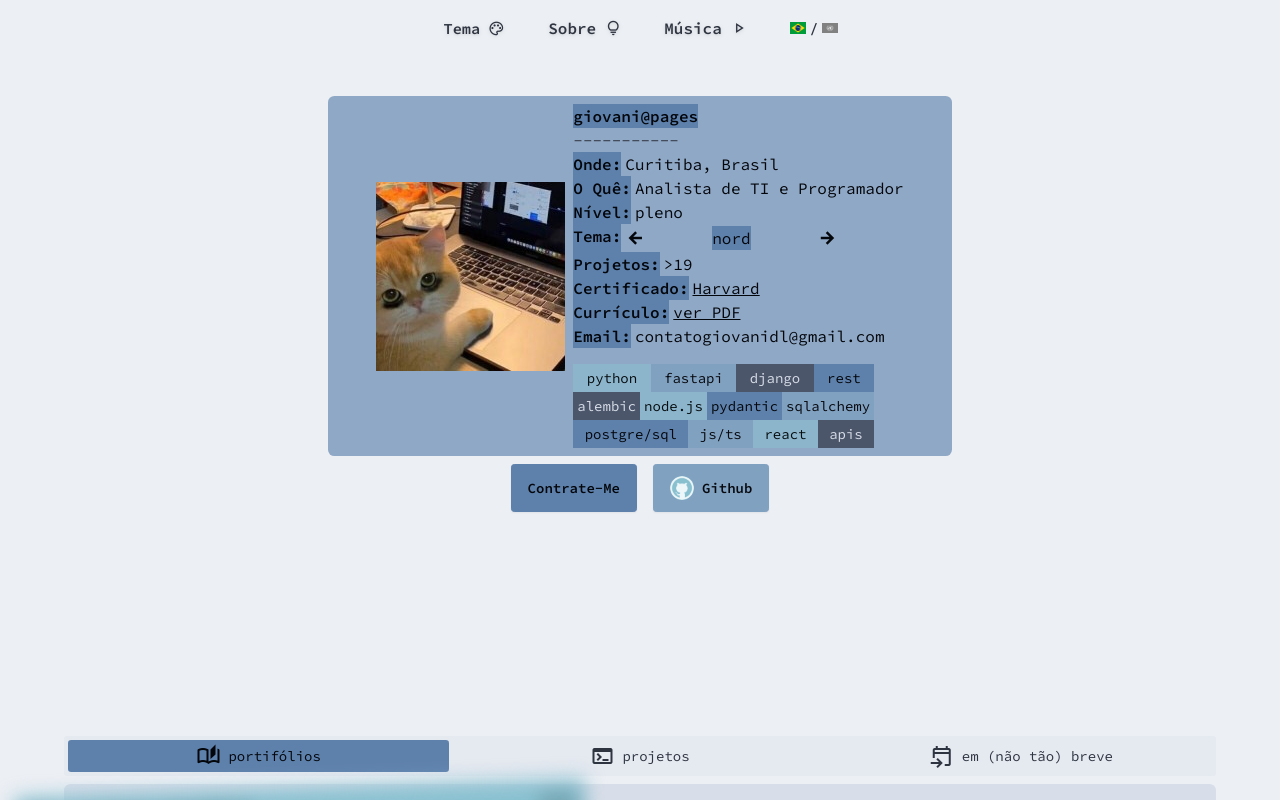
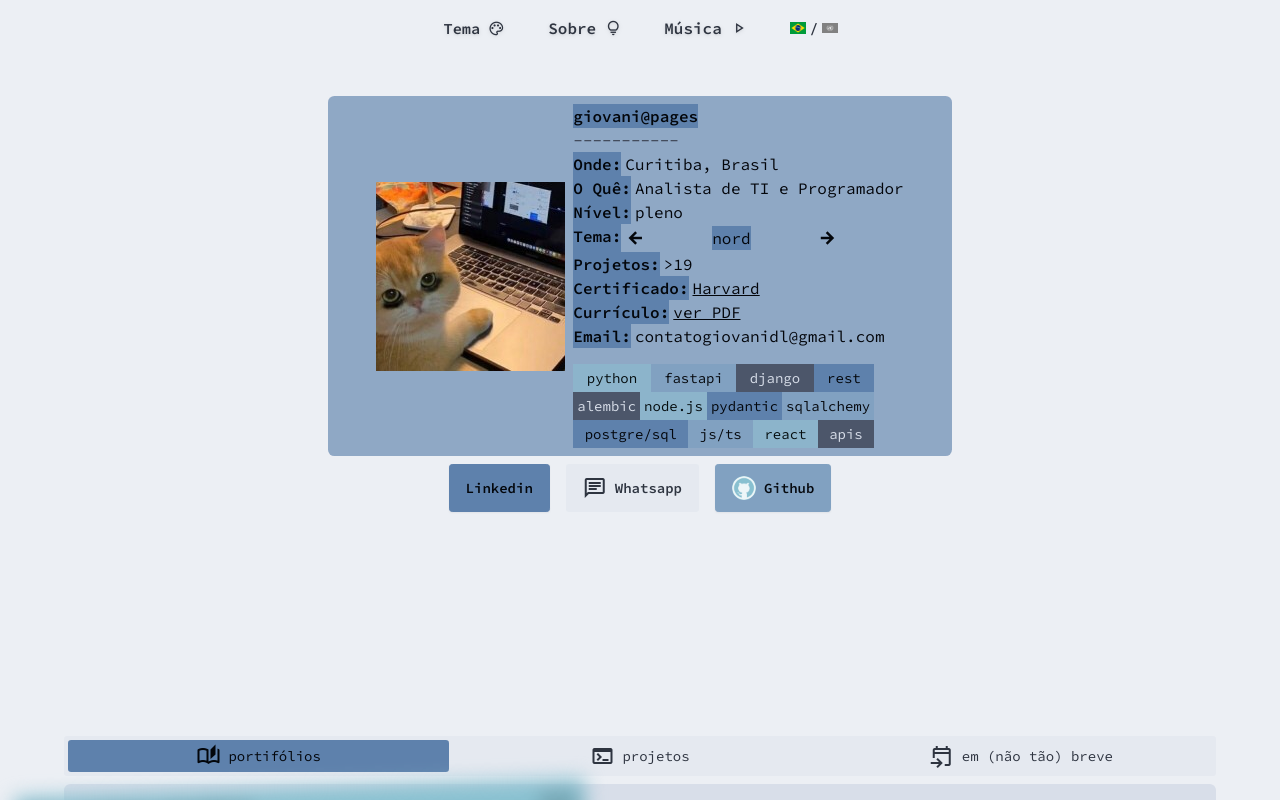
Before and after one commit to dlgiovani/dlgiovani.github.io, a React (Vite) app in the folder portfolio/: page / in a window 1280 px wide. Shown: the top 800 px of the page. Built offline with nearby package versions, Linux system fonts and the light colour scheme; no server answers.

Commit message:
changed contacts

```diff
--- a/portfolio/index.html
+++ b/portfolio/index.html
@@ -2,7 +2,7 @@
 <html lang="en" data-theme="black">
 
 <head>
-  <link rel="stylesheet" crossorigin href="https://fonts.googleapis.com/css2?family=Material+Symbols+Outlined:wght@300&icon_names=arrow_back,arrow_forward,auto_stories,event_upcoming,lightbulb,palette,pause,play_arrow,terminal&display=block" />
+  <link rel="stylesheet" crossorigin href="https://fonts.googleapis.com/css2?family=Material+Symbols+Outlined:wght@300&icon_names=arrow_back,arrow_forward,auto_stories,chat,event_upcoming,lightbulb,palette,pause,play_arrow,terminal&display=block" />
   <meta charset="UTF-8" />
   <meta name="viewport" content="width=device-width, initial-scale=1.0" />
   <title>Giovani's Pages</title>
--- a/portfolio/src/components/Buttons.jsx
+++ b/portfolio/src/components/Buttons.jsx
@@ -1,21 +1,23 @@
-import { useLanguage } from "../contexts/LanguageContext";
+// import { useLanguage } from "../contexts/LanguageContext";
 
 const Buttons = () => {
 
-  const language = useLanguage();
+  // const language = useLanguage();
 
   return (
     <div className='w-fit flex mt-6 lg:mt-0 justify-center gap-4 text-sm md:text-base'>
-      <a target='_blank' href='https://www.linkedin.com/messaging/compose?recipient=giovani-drosda-lima'
-        className='btn btn-primary md:justify-start capitalize'>{language.translate("hire me")}</a>
-      {/* <a href="https://api.whatsapp.com/send?phone=[      ]&text=Ol%C3%A1,%20Giovani!%0A%0AVi%20seu%20portf%C3%B3lio%20e%20gostaria%20de%20conversar."
+      <a target='_blank' href='https://www.linkedin.com/in/giovani-drosda-lima/'
+        className='btn btn-primary md:justify-start capitalize'>Linkedin</a>
+      <a href="https://api.whatsapp.com/send?phone=[      ]&text=Ol%C3%A1,%20Giovani!%0A%0AVi%20seu%20portf%C3%B3lio%20e%20gostaria%20de%20conversar."
         target='_blank'
-        className='btn btn-ghost lg:bg-primary/5 md:justify-start'>
+        className='btn btn-ghost bg-primary/5 md:justify-start'>
         <span className="material-symbols-outlined">
           chat
         </span>
-        whatsapp
-      </a> */}
+        <span className="hidden md:block">
+          Whatsapp
+        </span>
+      </a>
       <a href='https://github.com/dlgiovani/' target='_blank' className='btn btn-secondary flex items-center gap-2 md:justify-start'>
         <img src="/social-icons/github-round.webp" className='w-6 h-6 ease duration-300 rounded-full bg-accent' alt="github" />
         <span>Github</span>
```
